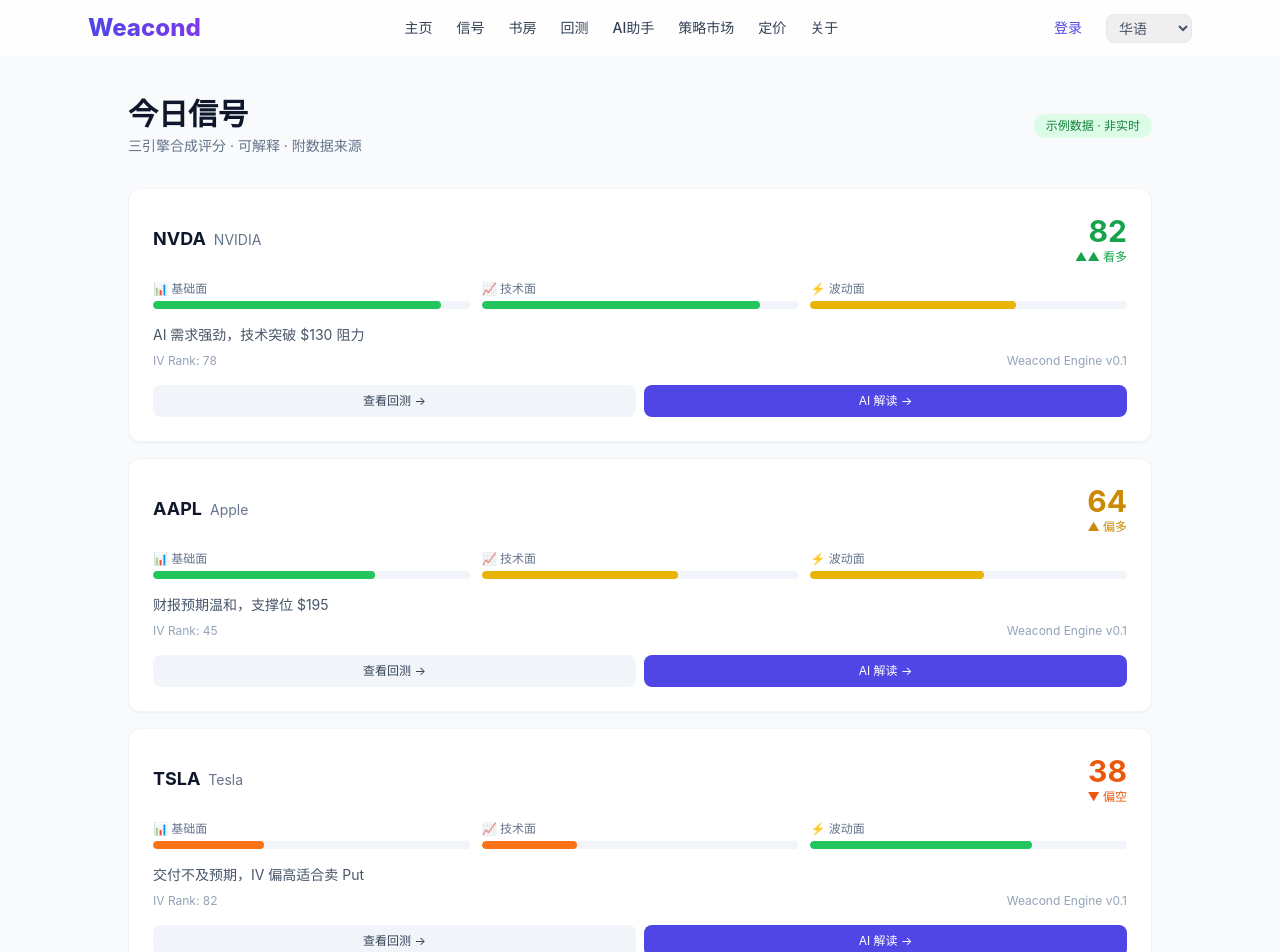
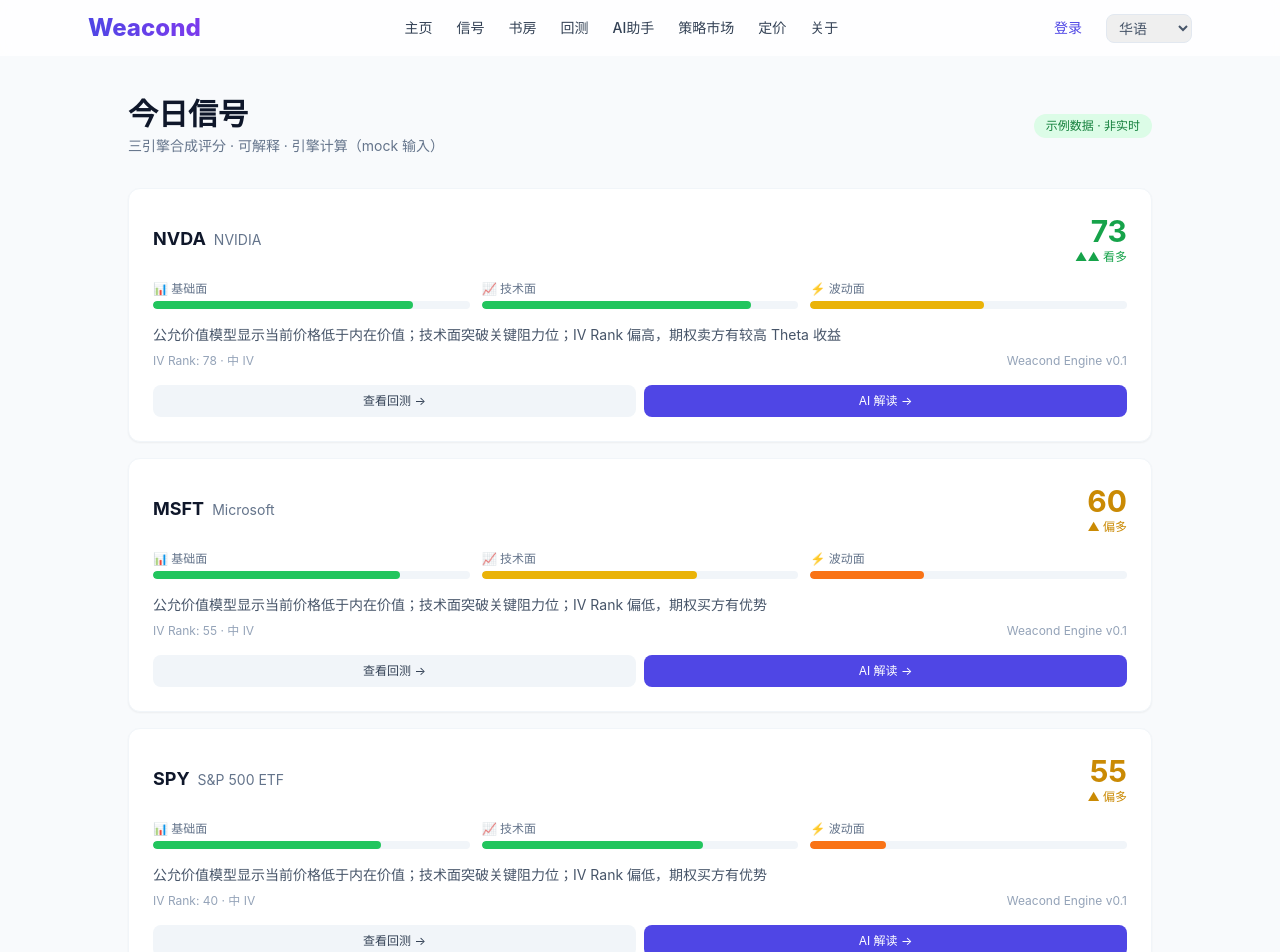
Before and after one commit to weacond/weacondwebsite, a Next.js app: page /signals in a window 1280 px wide. Shown: the top 952 px of the page. Built offline with nearby package versions, Linux system fonts and the light colour scheme.

Commit message:
feat(signals): make signals page engine-driven via computeSignalScore (replace hardcoded DEMO)

```diff
--- a/pages/signals.js
+++ b/pages/signals.js
@@ -1,6 +1,7 @@
 import Navbar from "../components/Navbar";
 import Footer from "../components/Footer";
 import SignalCard from "../components/SignalCard";
+import { computeSignalScore } from "../lib/signals";
 import { useLanguage } from "../contexts/LanguageContext";
 import Head from "next/head";
 import Link from "next/link";
@@ -11,13 +12,27 @@ export const metadata = {
   robots: { index: true, follow: true },
 };
 
-// 示例信号数据（实际接入行情 API 后替换；卡片渲染由 components/SignalCard 负责）
-const DEMO_SIGNALS = [
-  { ticker: "NVDA", name: "NVIDIA", score: 82, direction: "bullish", f: 91, t: 88, v: 65, ivRank: 78, reason: "AI 需求强劲，技术突破 $130 阻力", source: "Weacond Engine v0.1" },
-  { ticker: "AAPL", name: "Apple", score: 64, direction: "mild_bullish", f: 70, t: 62, v: 55, ivRank: 45, reason: "财报预期温和，支撑位 $195", source: "Weacond Engine v0.1" },
-  { ticker: "TSLA", name: "Tesla", score: 38, direction: "mild_bearish", f: 35, t: 30, v: 70, ivRank: 82, reason: "交付不及预期，IV 偏高适合卖 Put", source: "Weacond Engine v0.1" },
-  { ticker: "SPY", name: "S&P 500 ETF", score: 71, direction: "bullish", f: 75, t: 72, v: 50, ivRank: 40, reason: "宏观利好，趋势向上", source: "Weacond Engine v0.1" },
+// 标的池 + 各引擎输入（mock；接入行情后只替换这里即可实时化）
+const UNIVERSE = [
+  { ticker: "NVDA", name: "NVIDIA", fairValueScore: 0.82, technicalScore: 0.85, ivRank: 78, thetaScore: 0.7 },
+  { ticker: "MSFT", name: "Microsoft", fairValueScore: 0.78, technicalScore: 0.68, ivRank: 55, thetaScore: 0.65 },
+  { ticker: "SPY", name: "S&P 500 ETF", fairValueScore: 0.72, technicalScore: 0.7, ivRank: 40, thetaScore: 0.6 },
+  { ticker: "AAPL", name: "Apple", fairValueScore: 0.65, technicalScore: 0.6, ivRank: 45, thetaScore: 0.6 },
+  { ticker: "AMD", name: "AMD", fairValueScore: 0.55, technicalScore: 0.5, ivRank: 70, thetaScore: 0.75 },
+  { ticker: "TSLA", name: "Tesla", fairValueScore: 0.4, technicalScore: 0.35, ivRank: 82, thetaScore: 0.85 },
 ];
+
+// 用信号引擎计算（三引擎加权 → 综合分 + 方向 + 风险 + 可解释性），按 score 降序
+const SIGNALS = UNIVERSE.map((u) => ({
+  ticker: u.ticker,
+  name: u.name,
+  ivRank: u.ivRank,
+  source: "Weacond Engine v0.1",
+  ...computeSignalScore(
+    { fundamental: 0.35, technical: 0.3, volatility: 0.35 },
+    { fairValueScore: u.fairValueScore, technicalScore: u.technicalScore, ivRank: u.ivRank, thetaScore: u.thetaScore }
+  ),
+})).sort((a, b) => b.score - a.score);
 
 export default function SignalsPage() {
   const { lang } = useLanguage();
@@ -39,9 +54,9 @@ export default function SignalsPage() {
             </span>
           </div>
 
-          {/* 信号卡片列表（由可复用 SignalCard 渲染，串联回测 + AI） */}
+          {/* 信号卡片（引擎计算 → SignalCard 渲染 → 串联回测/AI） */}
           <div className="space-y-4">
-            {DEMO_SIGNALS.map((s) => (
+            {SIGNALS.map((s) => (
               <SignalCard key={s.ticker} signal={s} />
             ))}
           </div>
@@ -62,14 +77,14 @@ export default function SignalsPage() {
 
 const zh = {
   title: "今日信号",
-  subtitle: "三引擎合成评分 · 可解释 · 附数据来源",
+  subtitle: "三引擎合成评分 · 可解释 · 引擎计算（mock 输入）",
   demoLabel: "示例数据 · 非实时",
   upgradePrompt: "解锁每日 5-10 条卖 Put 筛选、IV Rank、Greeks 摘要与风控建议",
   upgradeCta: "查看 PutSeller 方案",
 };
 const en = {
   title: "Today's Signals",
-  subtitle: "3-Engine composite scoring · Explainable · With sources",
+  subtitle: "3-Engine composite scoring · Explainable · Engine-computed",
   demoLabel: "Demo Data · Not Live",
   upgradePrompt: "Unlock 5-10 put options daily, IV Rank, Greeks, and risk management",
   upgradeCta: "View PutSeller Plan",
```
